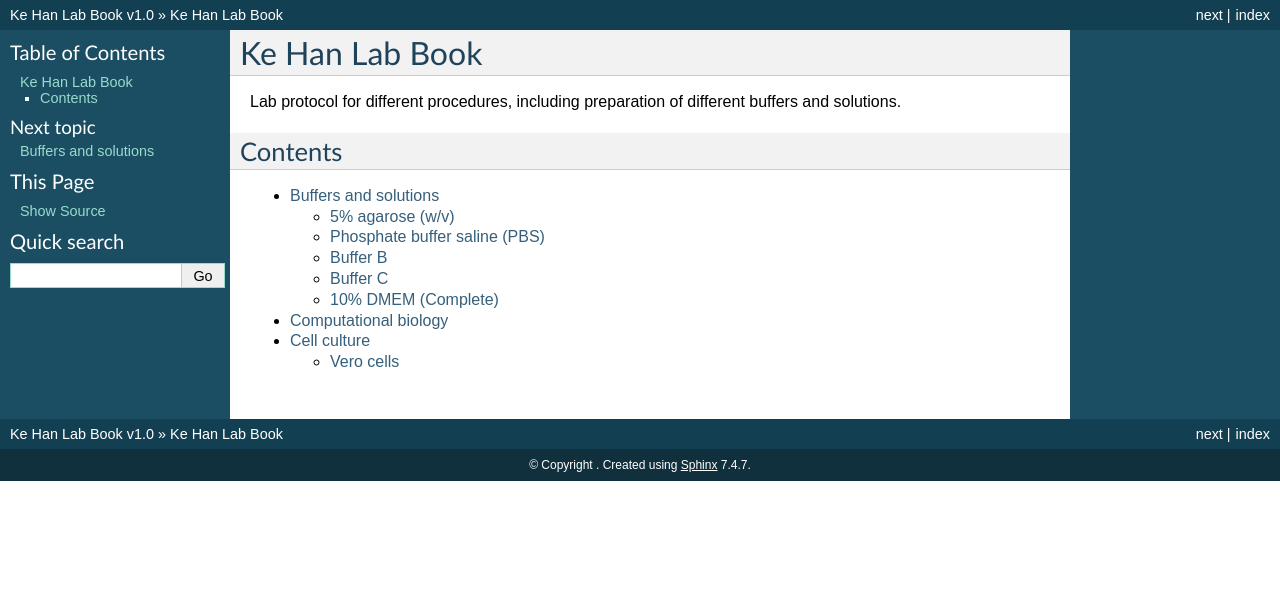
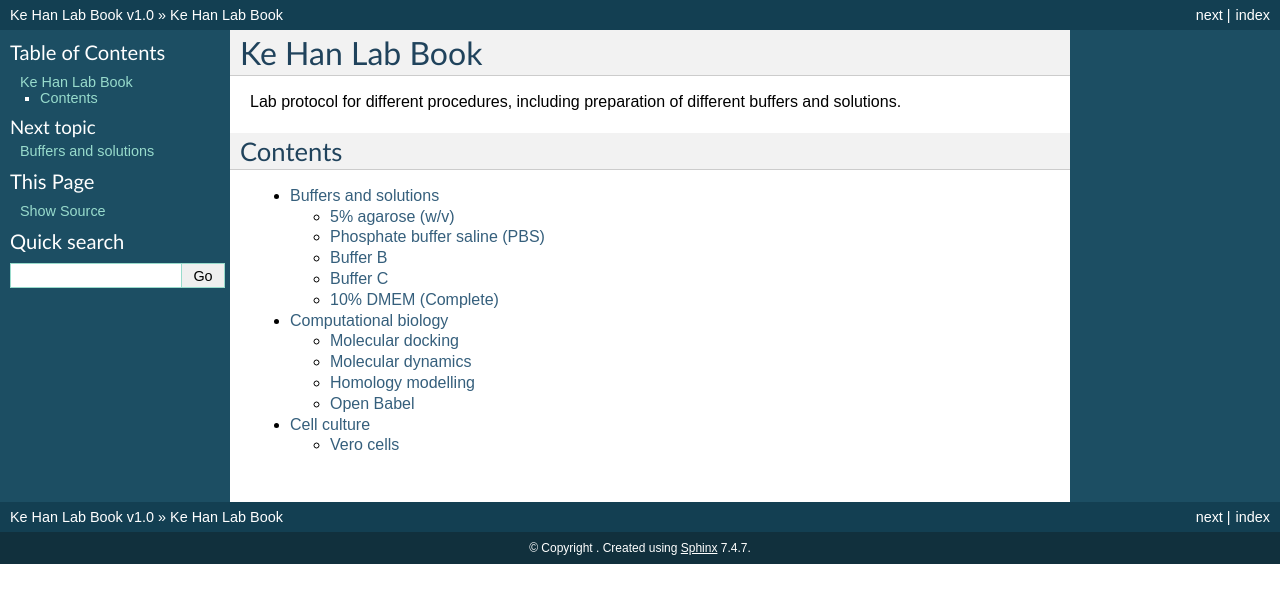
Before and after one commit to kehantan/labbook, a Sphinx documentation site: the page built from docs/index.rst, in a window 1280 px wide. Shown: the top 603 px of the page. Built offline with Sphinx 7.4.7, drawn with Linux system fonts in a browser that asks for light colours; pages that are not in the unit, such as notebooks, are missing from menus.

Commit message:
Update computational.rst

```diff
--- a/docs/computational.rst
+++ b/docs/computational.rst
@@ -8,5 +8,7 @@
 .. toctree::
    :maxdepth: 1
 
-   computational/molecular docking
-   computational/molecular dynamics
+   computational/molecular_docking
+   computational/molecular_dynamics
+   computational/homology_model
+   computational/openbabel
```
